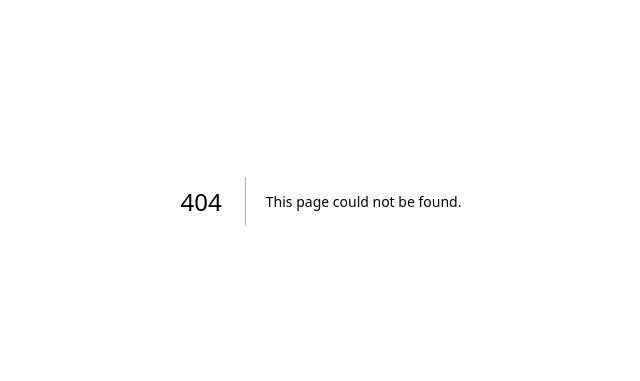
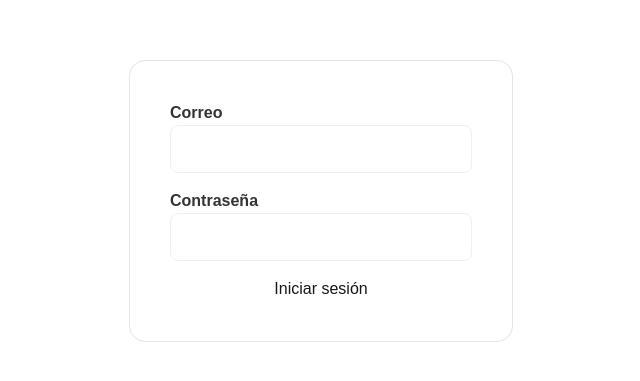
Before and after one commit to bonjourrog/gymio, a Next.js app: page /auth/signin in a window 1280 px wide. Before the commit this address had no page. Shown: the part 199-580 px from the top of the page, without its empty margins (319-959 px from the left). Built offline with nearby package versions, Linux system fonts and the light colour scheme.

Commit message:
feat: create log in page

```diff
--- /dev/null
+++ b/app/auth/signin/page.tsx
@@ -0,0 +1,9 @@
+'use server'
+
+import SigninForm from "./components/signinForm"
+
+export default async function SignInPage() {
+    return <main className="flex items-center justify-center h-screen">
+        <SigninForm/>
+    </main>
+}
```
